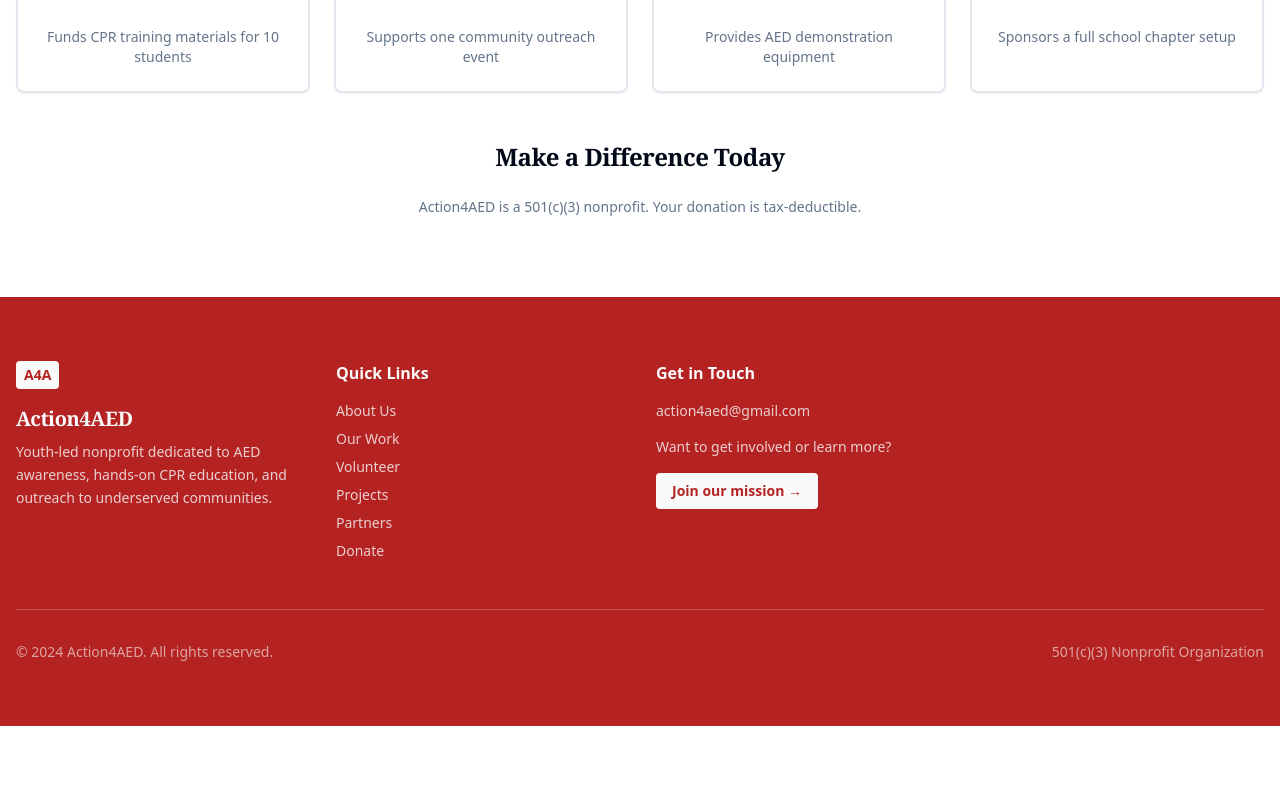
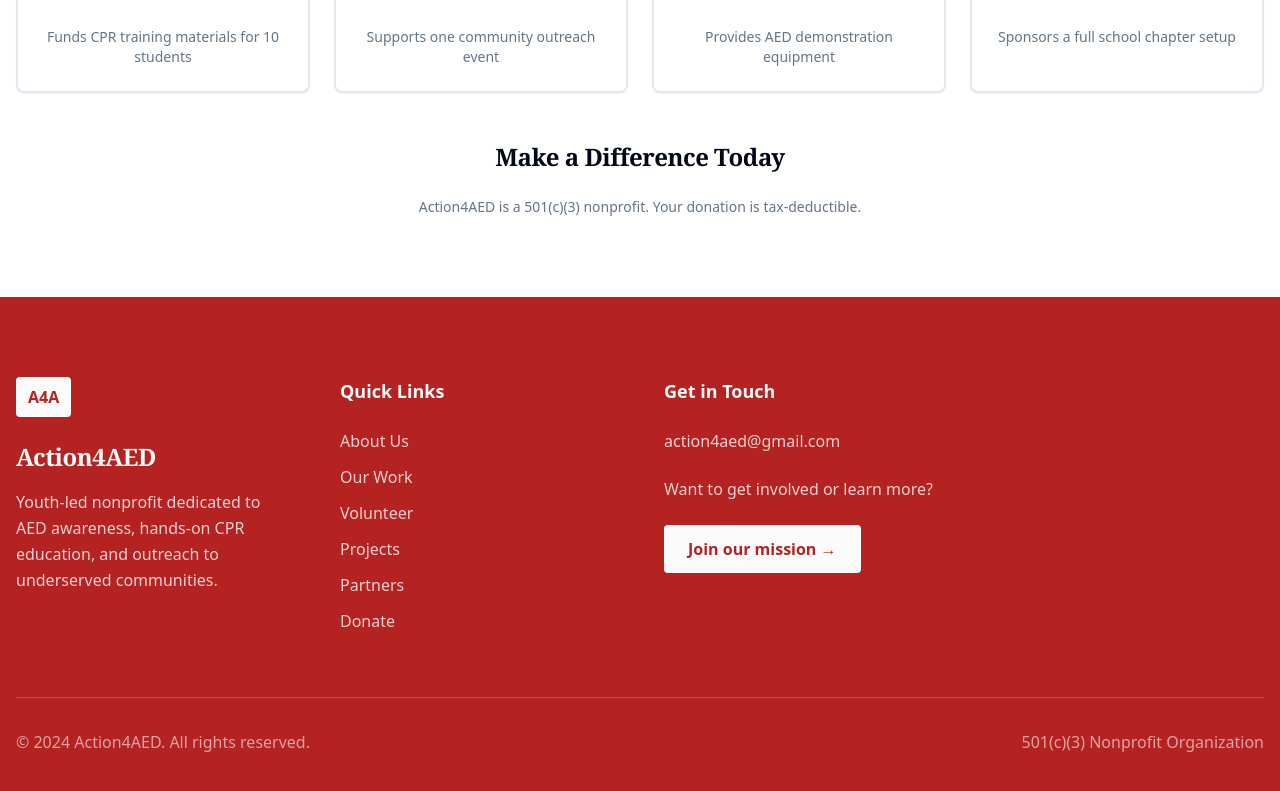
Before and after one commit to action4aed-stack/Action4AED, a React (Vite) app: page / in a window 1280 px wide. Shown: the part 5671-6462 px from the top of the page. Before the commit the page ends 6397 px from the top, so only its background shows below. Built offline with nearby package versions, Linux system fonts and the light colour scheme.

Commit message:
Adjust footer spacing and colors
Update footer to take up full width and slightly brighten pastel colors.

```diff
--- a/src/index.css
+++ b/src/index.css
@@ -41,13 +41,13 @@ All colors MUST be HSL.
 
     --radius: 0.5rem;
 
-    /* Rainbow gradient colors - pastel versions */
-    --rainbow-red: 0 60% 70%;
-    --rainbow-orange: 30 65% 70%;
-    --rainbow-yellow: 60 55% 75%;
-    --rainbow-green: 120 40% 70%;
-    --rainbow-blue: 240 50% 75%;
-    --rainbow-purple: 270 45% 75%;
+    /* Rainbow gradient colors - slightly brighter pastels */
+    --rainbow-red: 0 70% 65%;
+    --rainbow-orange: 30 75% 65%;
+    --rainbow-yellow: 60 70% 70%;
+    --rainbow-green: 120 55% 65%;
+    --rainbow-blue: 240 65% 70%;
+    --rainbow-purple: 270 60% 70%;
 
     /* Custom gradients */
     --gradient-hero: linear-gradient(135deg, hsl(var(--primary)), hsl(var(--primary-light)));
--- a/src/pages/Index.tsx
+++ b/src/pages/Index.tsx
@@ -215,26 +215,26 @@ const Index = () => {
       </section>
 
       {/* Footer */}
-      <footer className="bg-primary text-primary-foreground py-16">
+      <footer className="bg-primary text-primary-foreground py-20">
         <div className="container mx-auto px-4">
-          <div className="grid md:grid-cols-4 gap-8 mb-12">
+          <div className="grid md:grid-cols-4 gap-12 mb-16">
             {/* Brand */}
             <div className="md:col-span-1">
-              <div className="flex items-center space-x-2 mb-4">
-                <div className="bg-primary-foreground text-primary px-2 py-1 rounded font-bold text-sm">
+              <div className="flex items-center space-x-2 mb-6">
+                <div className="bg-primary-foreground text-primary px-3 py-2 rounded font-bold text-base">
                   A4A
                 </div>
               </div>
-              <h3 className="fancy-heading text-xl font-bold mb-2">Action4AED</h3>
-              <p className="text-primary-foreground/80 text-sm leading-relaxed">
+              <h3 className="fancy-heading text-2xl font-bold mb-4">Action4AED</h3>
+              <p className="text-primary-foreground/80 text-base leading-relaxed">
                 Youth-led nonprofit dedicated to AED awareness, hands-on CPR education, and outreach to underserved communities.
               </p>
             </div>
 
             {/* Quick Links */}
             <div className="md:col-span-1">
-              <h4 className="font-semibold mb-4">Quick Links</h4>
-              <ul className="space-y-2 text-sm">
+              <h4 className="font-semibold mb-6 text-lg">Quick Links</h4>
+              <ul className="space-y-3 text-base">
                 <li><a href="#about" className="text-primary-foreground/80 hover:text-primary-foreground transition-colors">About Us</a></li>
                 <li><a href="#projects" className="text-primary-foreground/80 hover:text-primary-foreground transition-colors">Our Work</a></li>
                 <li><a href="#get-involved" className="text-primary-foreground/80 hover:text-primary-foreground transition-colors">Volunteer</a></li>
@@ -246,20 +246,20 @@ const Index = () => {
 
             {/* Get in Touch */}
             <div className="md:col-span-2">
-              <h4 className="font-semibold mb-4">Get in Touch</h4>
-              <p className="text-primary-foreground/80 text-sm mb-4">action4aed@gmail.com</p>
-              <p className="text-primary-foreground/80 text-sm mb-4">Want to get involved or learn more?</p>
-              <button className="bg-primary-foreground text-primary px-4 py-2 rounded font-semibold text-sm hover:bg-primary-foreground/90 transition-colors">
+              <h4 className="font-semibold mb-6 text-lg">Get in Touch</h4>
+              <p className="text-primary-foreground/80 text-base mb-6">action4aed@gmail.com</p>
+              <p className="text-primary-foreground/80 text-base mb-6">Want to get involved or learn more?</p>
+              <button className="bg-primary-foreground text-primary px-6 py-3 rounded font-semibold text-base hover:bg-primary-foreground/90 transition-colors">
                 Join our mission →
               </button>
             </div>
           </div>
 
-          <div className="pt-8 border-t border-primary-foreground/20 flex flex-col md:flex-row justify-between items-center">
-            <p className="text-sm text-primary-foreground/60 mb-4 md:mb-0">
+          <div className="pt-8 border-t border-primary-foreground/20 flex flex-col md:flex-row justify-between items-center space-y-4 md:space-y-0">
+            <p className="text-base text-primary-foreground/60">
               © 2024 Action4AED. All rights reserved.
             </p>
-            <p className="text-sm text-primary-foreground/60">
+            <p className="text-base text-primary-foreground/60">
               501(c)(3) Nonprofit Organization
             </p>
           </div>
```
